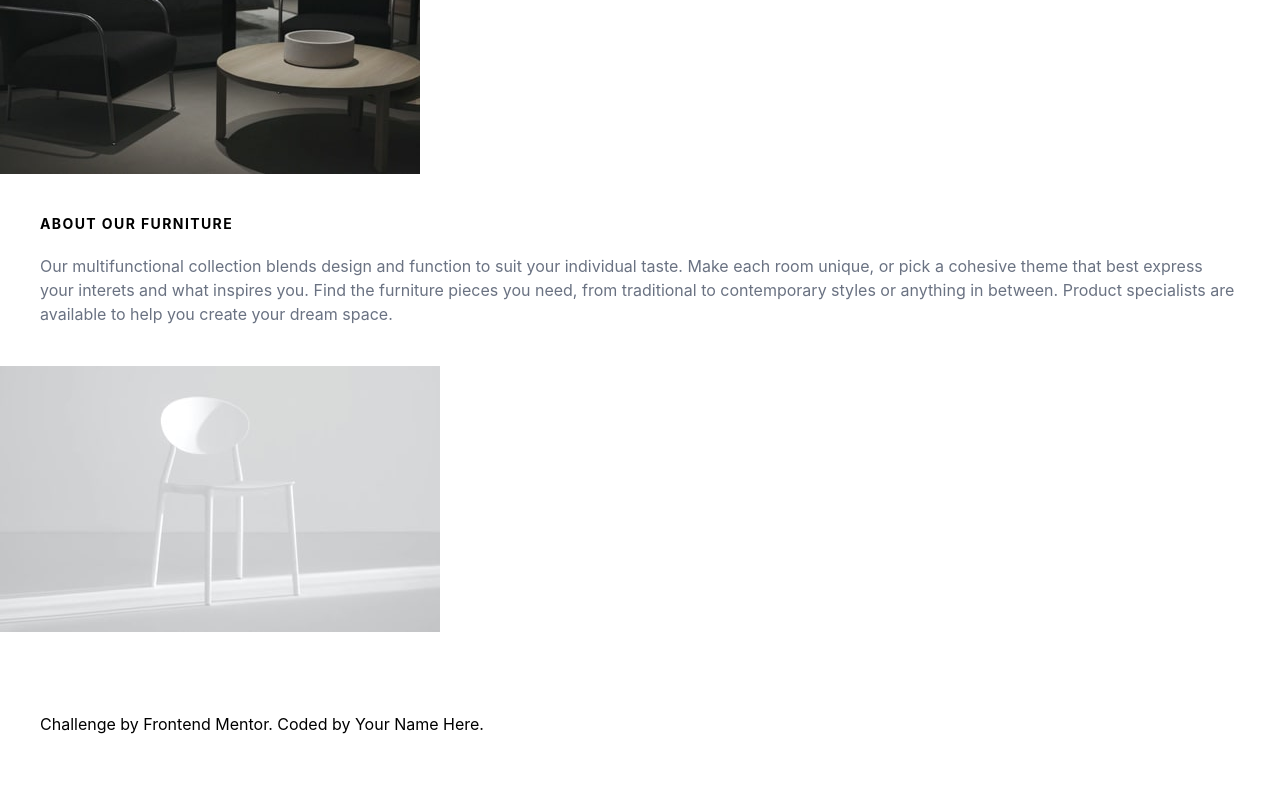
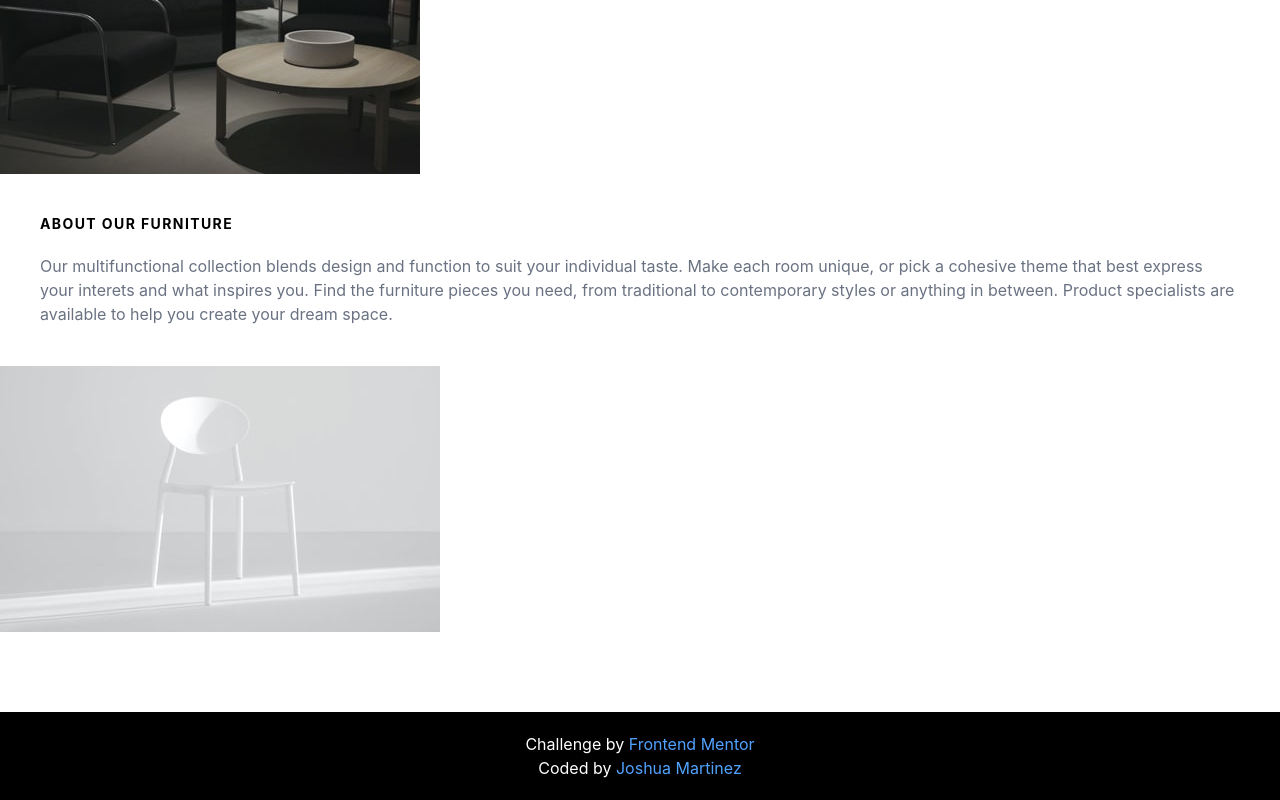
Before and after one commit to JoshuaM04/Room-Homepage, a React (Vite) app: page / in a window 1280 px wide. Shown: the part 440-1240 px from the top of the page. Before the commit the page ends 1216 px from the top, so only its background shows below. Built offline with nearby package versions, Linux system fonts and the light colour scheme.

Commit message:
Adjusted the footer to be positioned at the bottom of the webpage in relative to other content and added styling to its appearance. Removed any props being passed to functional components that were not being used.

```diff
--- a/src/App.tsx
+++ b/src/App.tsx
@@ -14,7 +14,6 @@ export default function App() {
       />
       <Main
         index={index}
-        setIndex={setIndex}
       />
       <Footer />
     </div>
--- a/src/components/Footer.tsx
+++ b/src/components/Footer.tsx
@@ -1,9 +1,9 @@
 function PhoneFooter() {
     return (
         <div>
-            <footer className="attribution">
-                Challenge by <a href="https://www.frontendmentor.io?ref=challenge">Frontend Mentor</a>.
-                Coded by <a href="#">Your Name Here</a>.
+            <footer className="attribution -ml-10 -mr-10 -mb-10 p-5 text-center text-white bg-black relative bottom-0">
+                <p>Challenge by <a href="https://www.frontendmentor.io?ref=challenge" className="text-blue-400">Frontend Mentor</a></p>
+                <p>Coded by <a href="https://www.frontendmentor.io/profile/JoshuaM04" className="text-blue-400">Joshua Martinez</a></p>
             </footer>
         </div>
     )
--- a/src/components/Main.tsx
+++ b/src/components/Main.tsx
@@ -6,17 +6,14 @@ import { useState } from 'react';
 
 interface LayoutProps {
     index: number;
-    setIndex: Function;
     sectionContent: Array<{ heading: string, body: string}>;
-    setSectionContent: Function;
 }
 
 interface MainProps {
     index: number;
-    setIndex: Function;
 }
 
-function PhoneMain({index, setIndex, sectionContent, setSectionContent}: LayoutProps) {
+function PhoneMain({index, sectionContent}: LayoutProps) {
     return (
         <div className="grid gap-20">
             <section>
@@ -51,16 +48,14 @@ function PhoneMain({index, setIndex, sectionContent, setSectionContent}: LayoutP
     )
 }
 
-export default function Main({index, setIndex}: MainProps) {
+export default function Main({index}: MainProps) {
     const [sectionContent, setSectionContent] = useState(data);
 
     return (
         <main>
             <PhoneMain
                 index={index}
-                setIndex={setIndex}
                 sectionContent={sectionContent}
-                setSectionContent={setSectionContent}
             />
         </main>
     )
```
Also changed, not shown: 2 other files (tests, documents, lock files or other folders).
